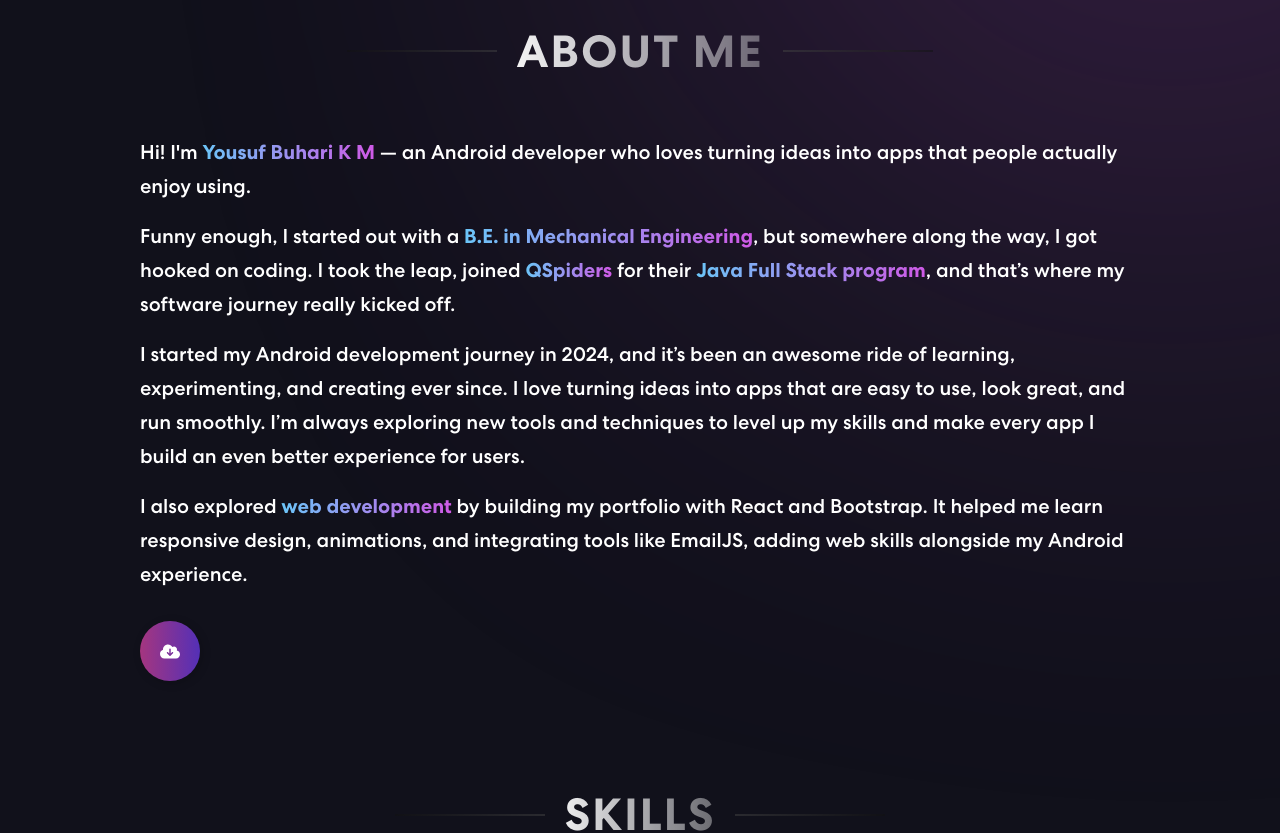
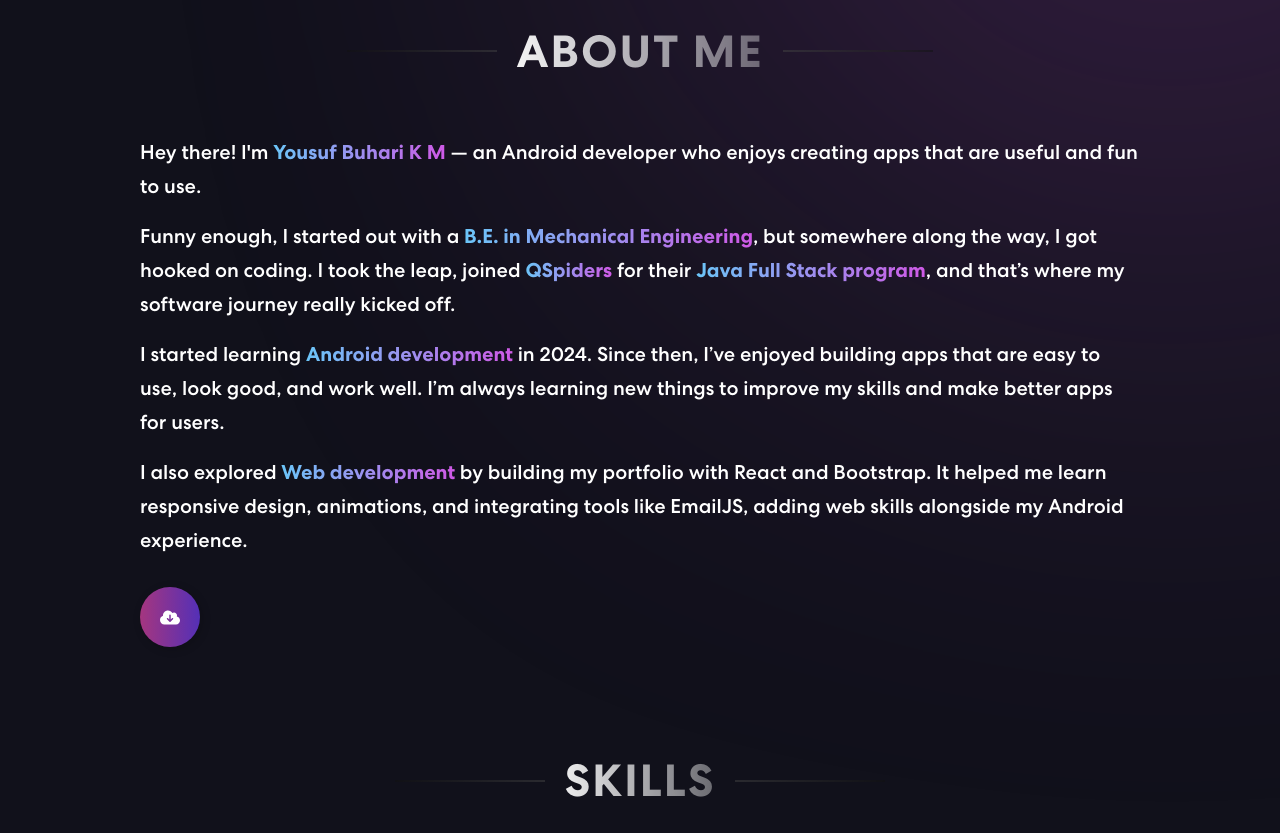
Before and after one commit to yousufbuhari/yousuf-buhari-portfolio, a React (Create React App) app: page / in a window 1280 px wide. Shown: the part 680-1513 px from the top of the page. Built offline with nearby package versions, Linux system fonts and the light colour scheme; no server answers.

Commit message:
Alignment issue in Skill box fixed, Contact hint changed.

```diff
--- a/src/App.css
+++ b/src/App.css
@@ -874,7 +874,7 @@ nav.navbar .navbar-nav {
 
 @media (max-width: 468px) {
   .skill .container {
-    max-width: calc(100% - 30px);
+    max-width: calc(100% - 20px);
     margin: 0 auto;
   }
   .skill-box-wrapper {
@@ -884,9 +884,9 @@ nav.navbar .navbar-nav {
     gap: 20px;
   }
   .skill-box {
-    width: 150px;
-    height: 150px;
-    margin-top: 10px;
+    width: 130px;
+    height: 130px;
+    margin-top: 15px;
   }
   .tech-stack-highlight {
     font-size: 25px;
@@ -908,7 +908,6 @@ nav.navbar .navbar-nav {
   display: grid;
   grid-template-columns: repeat(2, 1fr);
   gap: 30px;
-  padding-bottom: 100px;
 }
 
 .project-wrapper .project-card {
--- a/src/components/AboutMe.js
+++ b/src/components/AboutMe.js
@@ -17,8 +17,8 @@ export const AboutMe = () => {
       <div className="about-text-container" data-aos="fade-up">
         <div>
           <p>
-            Hi! I'm <strong>Yousuf Buhari K M</strong> — an Android developer
-            who loves turning ideas into apps that people actually enjoy using.
+            Hey there! I'm <strong>Yousuf Buhari K M</strong> — an Android
+            developer who enjoys creating apps that are useful and fun to use.
           </p>
 
           <p>
@@ -31,16 +31,14 @@ export const AboutMe = () => {
           </p>
 
           <p>
-            I started my Android development journey in 2024, and it’s been an
-            awesome ride of learning, experimenting, and creating ever since. I
-            love turning ideas into apps that are easy to use, look great, and
-            run smoothly. I’m always exploring new tools and techniques to level
-            up my skills and make every app I build an even better experience
-            for users.
+            I started learning <strong>Android development</strong> in 2024. Since then, I’ve
+            enjoyed building apps that are easy to use, look good, and work
+            well. I’m always learning new things to improve my skills and make
+            better apps for users.
           </p>
 
           <p>
-            I also explored <strong>web development</strong> by building my
+            I also explored <strong>Web development</strong> by building my
             portfolio with React and Bootstrap. It helped me learn responsive
             design, animations, and integrating tools like EmailJS, adding web
             skills alongside my Android experience.
--- a/src/components/Contact.js
+++ b/src/components/Contact.js
@@ -123,7 +123,7 @@ export const Contact = () => {
                     <input
                       type="text"
                       value={formDetails.name}
-                      placeholder="Who am I talking to?"
+                      placeholder="Your Name"
                       onChange={(e) => onFormUpdate("name", e.target.value)}
                       required
                     />
@@ -133,7 +133,7 @@ export const Contact = () => {
                     <input
                       type="email"
                       value={formDetails.email}
-                      placeholder="Where can I send a reply?"
+                      placeholder="Your Email"
                       onChange={(e) => onFormUpdate("email", e.target.value)}
                       required
                     />
--- a/src/components/NavBar.js
+++ b/src/components/NavBar.js
@@ -12,7 +12,7 @@ export const NavBar = () => {
   const [animationComplete, setAnimationComplete] = useState(false);
   const handleToggle = () => setExpanded(!expanded);
   const handleNavClick = () => setExpanded(false);
-  const [isAvailable] = useState(true); //Change this for status
+  const [isAvailable] = useState(false); //Change this for status
 
   useEffect(() => {
     AOS.init({ duration: 500 });
```
